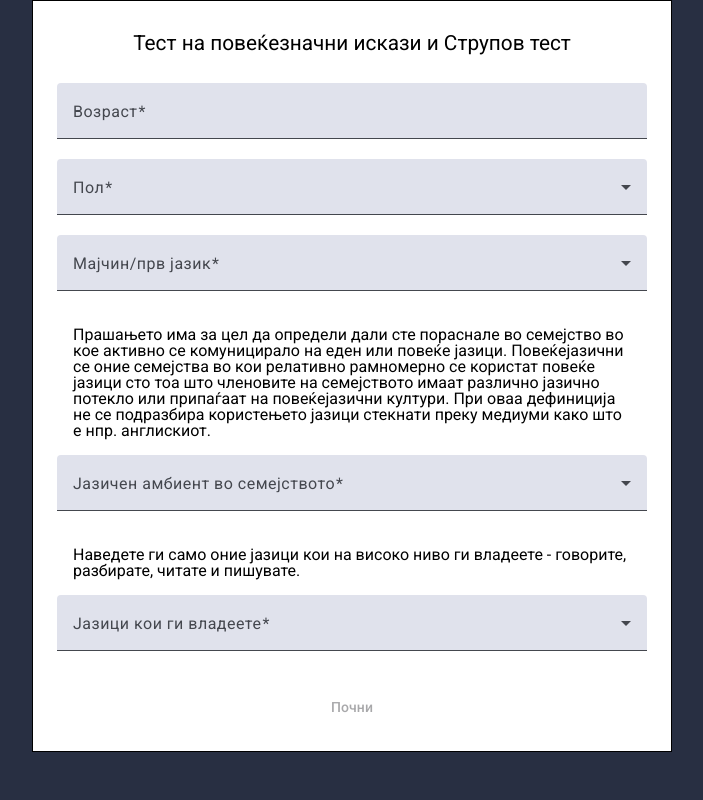
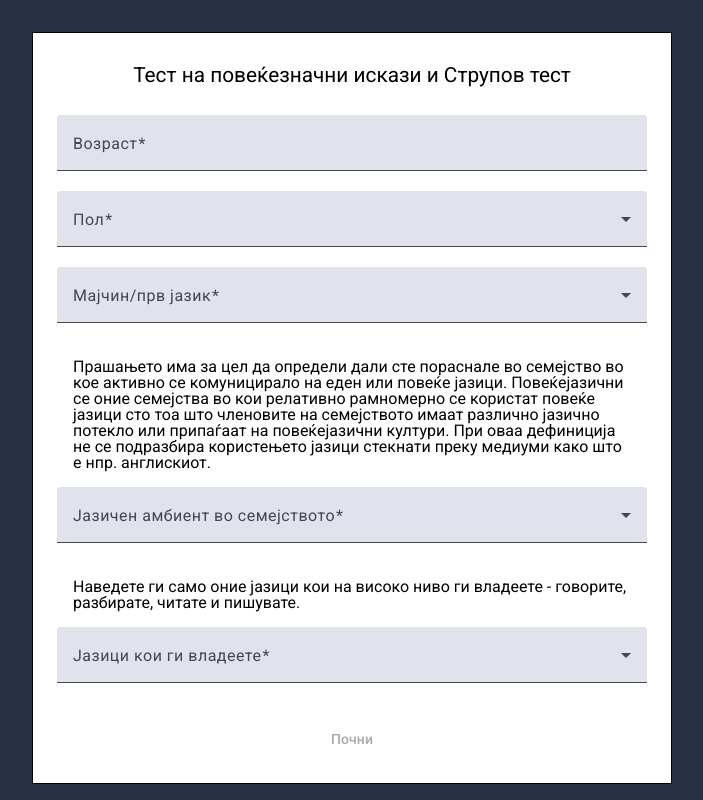
Before and after one commit to hayemski/stroop-emir, an Angular app: page / in a window 1280 px wide. Shown: the whole page, without its empty margins (288-991 px from the left). Built offline with nearby package versions, Linux system fonts and the light colour scheme.

Commit message:
tweaks and css changes

```diff
--- a/src/app/intro/intro.component.scss
+++ b/src/app/intro/intro.component.scss
@@ -6,6 +6,7 @@
 }
 
 .centered-div {
+  margin-top: 2em;
   width: 50%;
   background-color: white;
   border: 1px solid #000;
@@ -28,7 +29,7 @@
   margin-top: 1em;
 }
 
-@media screen and (max-width: 1000px) {
+@media screen and (max-width: 1024px) {
   .centered-div {
     width: 90%;
   }
```
